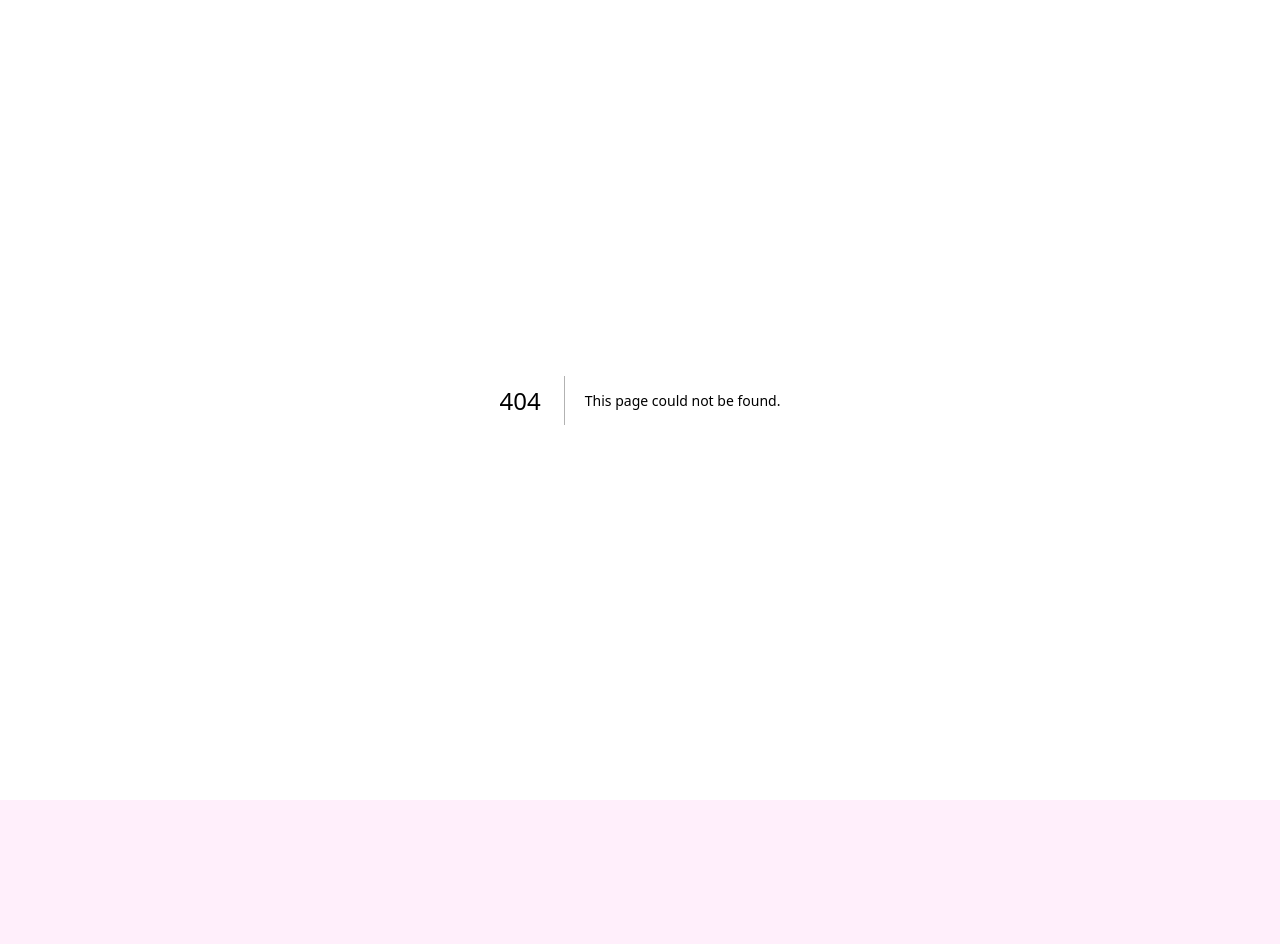
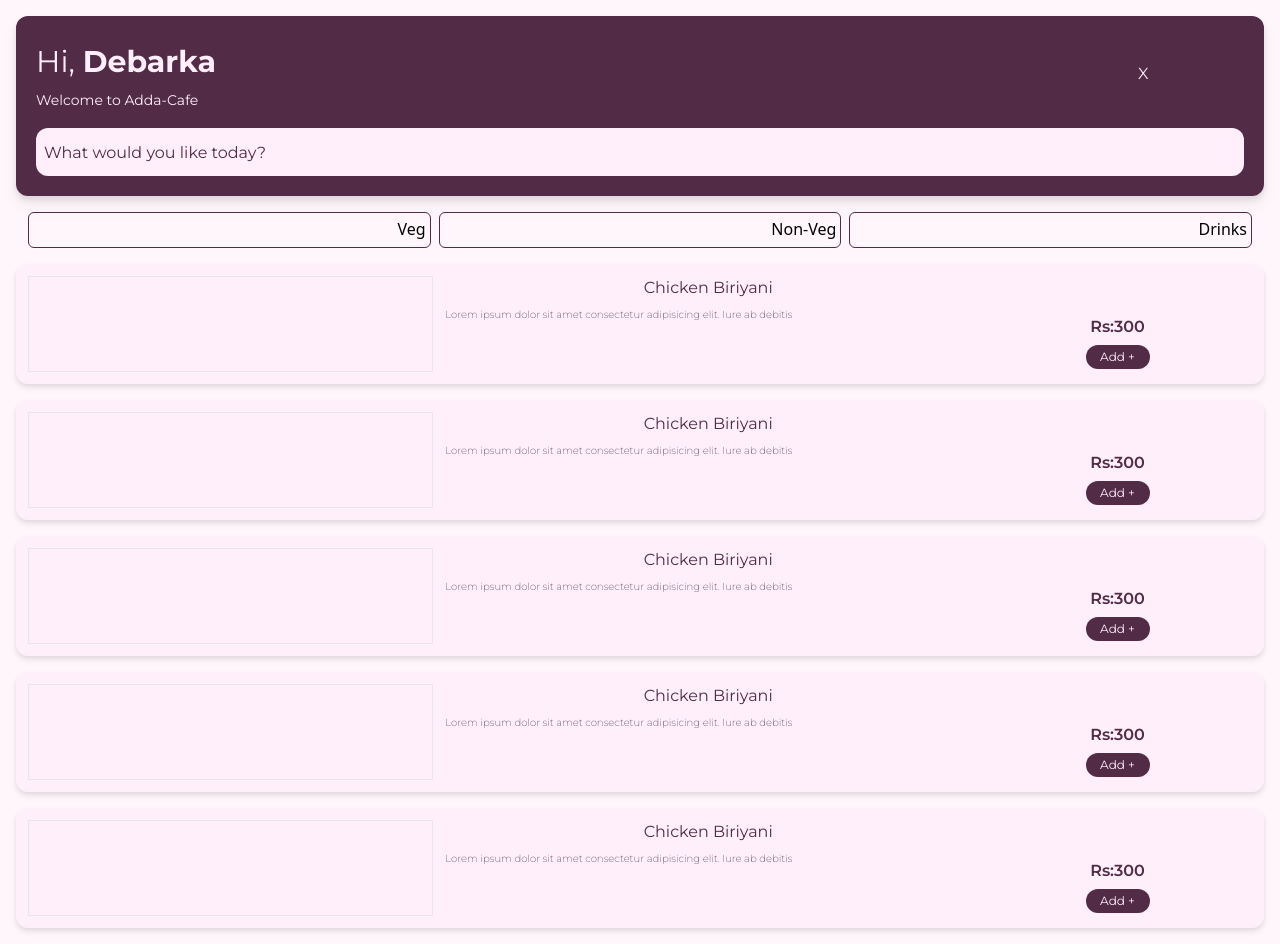
Before and after one commit to debarkamondal/cafegent-frontend, a Next.js app: page /menu in a window 1280 px wide. Before the commit this address had no page. Before the commit the page ends 800 px from the top, so only its background shows below. Built offline with nearby package versions, Linux system fonts and the light colour scheme.

Commit message:
menu page initial structure created

```diff
--- a/src/app/layout.tsx
+++ b/src/app/layout.tsx
@@ -18,7 +18,7 @@ export default function RootLayout({
 	children: React.ReactNode;
 }) {
 	return (
-		<html lang="en" className={`${fontMain.variable} bg-primary-300`}>
+		<html lang="en" className={`${fontMain.variable} bg-primary-100`}>
 			<body>{children}</body>
 		</html>
 	);
--- /dev/null
+++ b/src/app/menu/page.tsx
@@ -0,0 +1,42 @@
+import ItemCard from "@/components/menu/ItemCard";
+import React from "react";
+
+const page = () => {
+	return (
+		<>
+			<div className="bg-primary-900 text-primary-300 m-4 p-5 h-auto rounded-xl font-main drop-shadow-lg">
+				<div className="flex">
+					<section className="w-10/12">
+						<h1 className="text-3xl my-2">
+							Hi, <span className="font-bold">Debarka</span>
+						</h1>
+						<span className="text-sm">Welcome to Adda-Cafe</span>
+					</section>
+					<section className="w-2/12 my-auto text-center ">X</section>
+				</div>
+				<input
+					className="bg-primary-300 w-full mt-4 h-12 p-2 rounded-xl text-primary-900 placeholder-primary-900"
+					placeholder="What would you like today?"
+				></input>
+			</div>
+			<div className="filters flex gap-2 px-2 mx-5">
+				<span className="w-full rounded-md h-9 p-1 border border-primary-900 text-end ">
+					Veg
+				</span>
+				<span className="w-full rounded-md h-9 p-1 border border-primary-900 text-end ">
+					Non-Veg
+				</span>
+				<span className="w-full rounded-md h-9 p-1 border border-primary-900 text-end ">
+					Drinks
+				</span>
+			</div>
+			<ItemCard />
+			<ItemCard />
+			<ItemCard />
+			<ItemCard />
+			<ItemCard />
+		</>
+	);
+};
+
+export default page;
--- a/src/app/page.tsx
+++ b/src/app/page.tsx
@@ -1,5 +1,5 @@
 import Greeter from "@/components/Greeter";
-import LoginForm from "@/components/LoginForm";
+import LoginForm from "@/components/booktable/LoginForm";
 import Providers from "@/redux/provider";
 import React from "react";
 
--- a/src/components/Button.tsx
+++ /dev/null
@@ -1,36 +0,0 @@
-"use client";
-import React, { FC } from "react";
-import { VariantProps, cva } from "class-variance-authority";
-import { cn } from "@/lib/utils";
-
-const buttonVariants = cva(
-	"flex justify-center w-5/6 mx-auto mt-6 p-2 h-12 rounded-xl text-lg",
-	{
-		variants: {
-			variant: {
-				default: "bg-primary-900 text-primary-300",
-				disabled: "bg-gray-400 text-white",
-			},
-			defaultVariants: {
-				variant: "default",
-			},
-		},
-	}
-);
-
-interface buttonProps
-	extends React.HTMLAttributes<HTMLButtonElement>,
-		VariantProps<typeof buttonVariants> {
-	className?: string;
-	message: string;
-}
-
-const Button: FC<buttonProps> = ({ variant, className, ...props }) => {
-	return (
-		<button className={cn(buttonVariants({ variant, className }))} {...props}>
-			{props.message}
-		</button>
-	);
-};
-
-export { Button, buttonVariants };
--- a/src/components/LoginForm.tsx
+++ b/src/components/booktable/LoginForm.tsx
@@ -1,5 +1,5 @@
 "use client";
-import { Button } from "./Button";
+import { Button } from "@/components/utils/Button";
 
 const LoginForm = (props: { token: string; type: string }) => {
 	const bookTable = async (
@@ -50,6 +50,8 @@ const LoginForm = (props: { token: string; type: string }) => {
 			<Button
 				variant={props.type === "error" ? "disabled" : "default"}
 				message={"Book Table"}
+				className="mt-6"
+				size={"default"}
 			/>
 		</form>
 	);
--- /dev/null
+++ b/src/components/menu/ItemCard.tsx
@@ -0,0 +1,25 @@
+import React from "react";
+import { Button } from "../utils/Button";
+
+const ItemCard = () => {
+	return (
+		<div className="bg-primary-300 text-primary-900 m-4 p-3 text-center rounded-xl font-main drop-shadow-md grid gap-1 grid-cols-9 grid-rows-3">
+			<span className="h-24 border row-span-3 col-span-3"></span>
+			<span className="col-span-4">Chicken Biriyani</span>
+			<span className="self-end text-center row-span-2 col-span-2 font-semibold">
+				Rs:300
+			</span>
+			<p className="mx-2 row-span-2 col-span-4 text-[0.63rem] font-extralight text-left leading-3">
+				Lorem ipsum dolor sit amet consectetur adipisicing elit. Iure ab debitis
+			</p>
+			<Button
+				message="Add +"
+				className="col-span-2"
+				variant={"default"}
+				size={"small"}
+			/>
+		</div>
+	);
+};
+
+export default ItemCard;
--- /dev/null
+++ b/src/components/utils/Button.tsx
@@ -0,0 +1,41 @@
+"use client";
+import React, { FC } from "react";
+import { VariantProps, cva } from "class-variance-authority";
+import { cn } from "@/lib/utils";
+
+const buttonVariants = cva("rounded-xl m-auto text-lg", {
+	variants: {
+		variant: {
+			default: "bg-primary-900 text-primary-300",
+			disabled: "bg-gray-400 text-white",
+		},
+		size: {
+			default: "flex justify-center py-2 h-12 w-5/6 mx-auto",
+			small: "h-6 w-16 text-xs",
+		},
+		defaultVariants: {
+			variant: "default",
+			size: "default",
+		},
+	},
+});
+
+interface buttonProps
+	extends React.HTMLAttributes<HTMLButtonElement>,
+		VariantProps<typeof buttonVariants> {
+	className?: string;
+	message: string;
+}
+
+const Button: FC<buttonProps> = ({ variant, className, size, ...props }) => {
+	return (
+		<button
+			className={cn(buttonVariants({ variant, className, size }))}
+			{...props}
+		>
+			{props.message}
+		</button>
+	);
+};
+
+export { Button, buttonVariants };
```
Also changed, not shown: src/app/booktable/[id]/page.tsx (+4 -4 lines), src/components/booktable/Greeter.tsx (renamed from src/components/Greeter.tsx), src/components/utils/Banner.tsx (renamed from src/components/Banner.tsx), src/components/utils/Footer.tsx (renamed from src/components/Footer.tsx).
